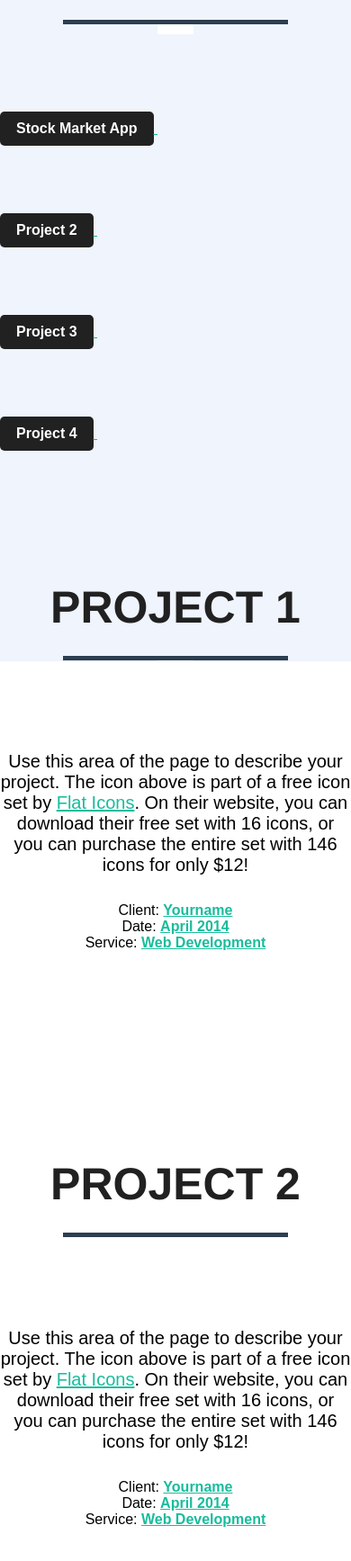
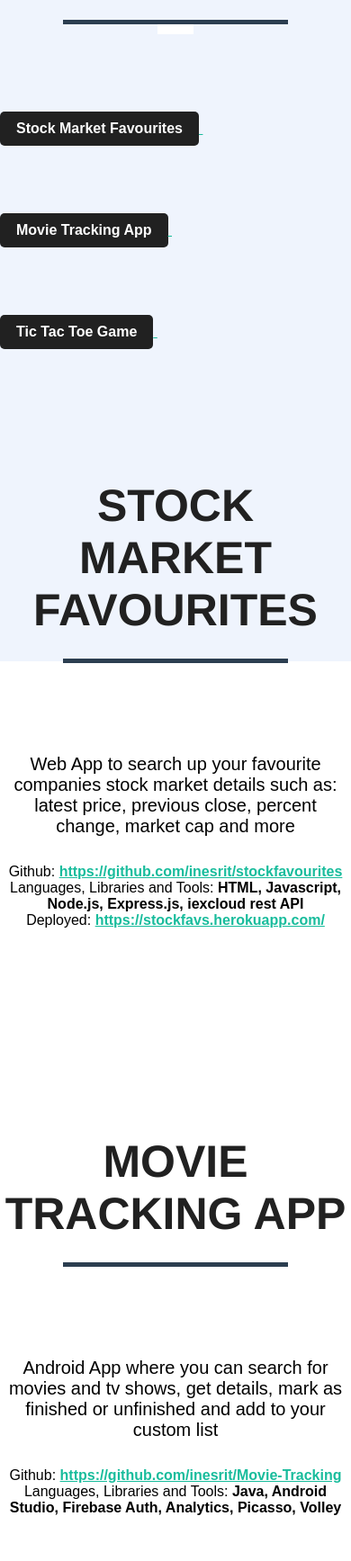
Before and after one commit to inesrit/inesrit.github.io, a plain HTML site: page about.html in a window 390 px wide. Shown: the part 109-1844 px from the top of the page at 90% size. Drawn offline with Linux system fonts and the light colour scheme.

Commit message:
Update about.html

```diff
--- a/about.html
+++ b/about.html
@@ -40,7 +40,7 @@
                         <div class="caption">
                             <div class="caption-content">
                                 <!--<i class="fa fa-search-plus fa-3x"></i>-->
-                                Stock Market App
+                                Stock Market Favourites
                             </div>
                         </div>
                         <img src="img/portfolio/cabin.png" class="img-responsive" alt="">
@@ -50,7 +50,7 @@
                     <a href="#portfolioModal2" class="portfolio-link" data-toggle="modal">
                         <div class="caption">
                             <div class="caption-content">
-                                Project 2
+                                Movie Tracking App
                             </div>
                         </div>
                         <img src="img/portfolio/cake.png" class="img-responsive" alt="">
@@ -60,22 +60,13 @@
                     <a href="#portfolioModal3" class="portfolio-link" data-toggle="modal">
                         <div class="caption">
                             <div class="caption-content">
-                                Project 3
+                                Tic Tac Toe Game
                             </div>
                         </div>
                         <img src="img/portfolio/circus.png" class="img-responsive" alt="">
                     </a>
                 </div>
-                <div class="col-sm-4 portfolio-item">
-                    <a href="#portfolioModal4" class="portfolio-link" data-toggle="modal">
-                        <div class="caption">
-                            <div class="caption-content">
-                                Project 4
-                            </div>
-                        </div>
-                        <img src="img/portfolio/game.png" class="img-responsive" alt="">
-                    </a>
-                </div>
+
 
             </div>
         </div>
@@ -94,21 +85,21 @@
                 <div class="row">
                     <div class="col-lg-8 col-lg-offset-2">
                         <div class="modal-body">
-                            <h2>Project 1</h2>
+                            <h2>Stock Market Favourites</h2>
                             <hr class="star-primary">
                             <img src="img/portfolio/cabin.png" class="img-responsive img-centered" alt="">
-                            <p>Use this area of the page to describe your project. The icon above is part of a free icon set by <a href="https://sellfy.com/p/8Q9P/jV3VZ/">Flat Icons</a>. On their website, you can download their free set with 16 icons, or you can purchase the entire set with 146 icons for only $12!</p>
+                            <p>Web App to search up your favourite companies stock market details such as: latest price, previous close, percent change, market cap and more</p>
                             <ul class="list-inline item-details">
-                                <li>Client:
-                                    <strong><a href="http://startbootstrap.com">Yourname</a>
+                                <li>Github:
+                                    <strong><a href="https://github.com/inesrit/stockfavourites">https://github.com/inesrit/stockfavourites</a>
                                     </strong>
                                 </li>
-                                <li>Date:
-                                    <strong><a href="http://startbootstrap.com">April 2014</a>
+                                <li>Languages, Libraries and Tools:
+                                    <strong>HTML, Javascript, Node.js, Express.js, iexcloud rest API
                                     </strong>
                                 </li>
-                                <li>Service:
-                                    <strong><a href="http://startbootstrap.com">Web Development</a>
+                                <li>Deployed:
+                                    <strong><a href="https://stockfavs.herokuapp.com/">https://stockfavs.herokuapp.com/</a>
                                     </strong>
                                 </li>
                             </ul>
@@ -131,23 +122,20 @@
                 <div class="row">
                     <div class="col-lg-8 col-lg-offset-2">
                         <div class="modal-body">
-                            <h2>Project 2</h2>
+                            <h2>Movie Tracking App</h2>
                             <hr class="star-primary">
                             <img src="img/portfolio/cake.png" class="img-responsive img-centered" alt="">
-                            <p>Use this area of the page to describe your project. The icon above is part of a free icon set by <a href="https://sellfy.com/p/8Q9P/jV3VZ/">Flat Icons</a>. On their website, you can download their free set with 16 icons, or you can purchase the entire set with 146 icons for only $12!</p>
+                            <p>Android App where you can search for movies and tv shows, get details, mark as finished or unfinished and add to your custom list </p>
                             <ul class="list-inline item-details">
-                                <li>Client:
-                                    <strong><a href="http://startbootstrap.com">Yourname</a>
+                                <li>Github:
+                                    <strong><a href="https://github.com/inesrit/Movie-Tracking">https://github.com/inesrit/Movie-Tracking</a>
                                     </strong>
                                 </li>
-                                <li>Date:
-                                    <strong><a href="http://startbootstrap.com">April 2014</a>
+                                <li>Languages, Libraries and Tools:
+                                    <strong>Java, Android Studio, Firebase Auth, Analytics, Picasso, Volley
                                     </strong>
                                 </li>
-                                <li>Service:
-                                    <strong><a href="http://startbootstrap.com">Web Development</a>
-                                    </strong>
-                                </li>
+
                             </ul>
 
                         </div>
@@ -168,23 +156,20 @@
                 <div class="row">
                     <div class="col-lg-8 col-lg-offset-2">
                         <div class="modal-body">
-                            <h2>Project 3</h2>
+                            <h2>Tic Tac Toe Game</h2>
                             <hr class="star-primary">
                             <img src="img/portfolio/circus.png" class="img-responsive img-centered" alt="">
-                            <p>Use this area of the page to describe your project. The icon above is part of a free icon set by <a href="https://sellfy.com/p/8Q9P/jV3VZ/">Flat Icons</a>. On their website, you can download their free set with 16 icons, or you can purchase the entire set with 146 icons for only $12!</p>
+                            <p>Simple 2 player Tic-Tac-Toe game </p>
                             <ul class="list-inline item-details">
-                                <li>Client:
-                                    <strong><a href="http://startbootstrap.com">Yourname</a>
+                                <li>Github:
+                                    <strong><a href="https://github.com/inesrit/tic-tac-toe">https://github.com/inesrit/tic-tac-toe</a>
                                     </strong>
                                 </li>
-                                <li>Date:
-                                    <strong><a href="http://startbootstrap.com">April 2014</a>
+                                <li>Lnaguages, Libraries and Tools:
+                                    <strong>Java, Swing GUI
                                     </strong>
                                 </li>
-                                <li>Service:
-                                    <strong><a href="http://startbootstrap.com">Web Development</a>
-                                    </strong>
-                                </li>
+
                             </ul>
 
                         </div>
@@ -193,43 +178,7 @@
             </div>
         </div>
     </div>
-   <div class="portfolio-modal modal fade" id="portfolioModal4" tabindex="-1" role="dialog" aria-hidden="true">
-        <div class="modal-content">
-            <div class="close-modal" data-dismiss="modal">
-                <div class="lr">
-                    <div class="rl">
-                    </div>
-                </div>
-            </div>
-            <div class="container">
-                <div class="row">
-                    <div class="col-lg-8 col-lg-offset-2">
-                        <div class="modal-body">
-                            <h2>Project 4</h2>
-                            <hr class="star-primary">
-                            <img src="img/portfolio/game.png" class="img-responsive img-centered" alt="">
-                            <p>Use this area of the page to describe your project. The icon above is part of a free icon set by <a href="https://sellfy.com/p/8Q9P/jV3VZ/">Flat Icons</a>. On their website, you can download their free set with 16 icons, or you can purchase the entire set with 146 icons for only $12!</p>
-                            <ul class="list-inline item-details">
-                                <li>Client:
-                                    <strong><a href="http://startbootstrap.com">Yourname</a>
-                                    </strong>
-                                </li>
-                                <li>Date:
-                                    <strong><a href="http://startbootstrap.com">April 2014</a>
-                                    </strong>
-                                </li>
-                                <li>Service:
-                                    <strong><a href="http://startbootstrap.com">Web Development</a>
-                                    </strong>
-                                </li>
-                            </ul>
 
-                        </div>
-                    </div>
-                </div>
-            </div>
-        </div>
-    </div>
 
 
 
```
